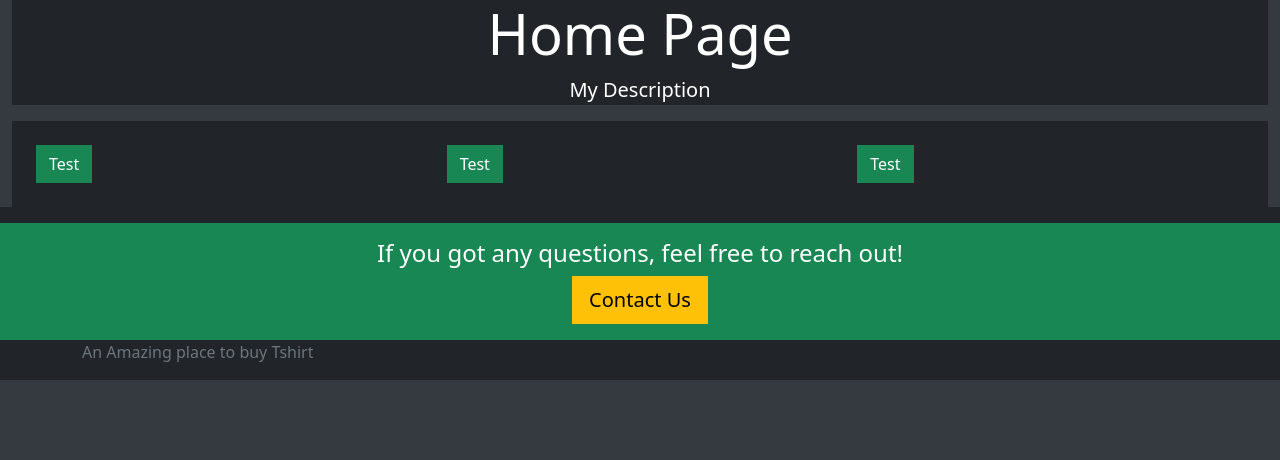
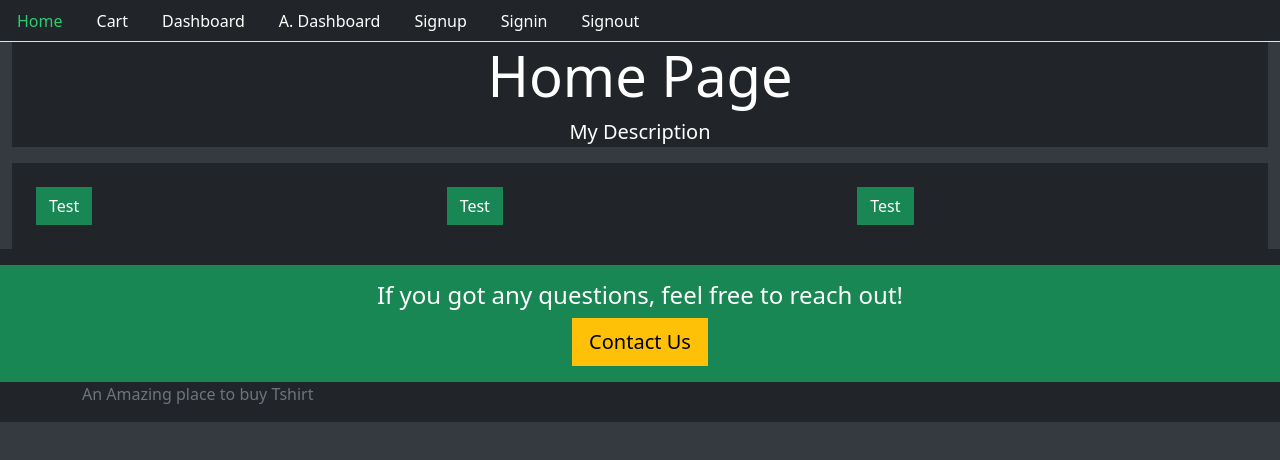
Before and after one commit to manideep-18/frontend_mern, a React (Create React App) app: page / in a window 1280 px wide. Shown: the top 460 px of the page. Built offline with nearby package versions, Linux system fonts and the light colour scheme.

Commit message:
navigation bar added

```diff
--- a/src/core/Base.js
+++ b/src/core/Base.js
@@ -1,4 +1,5 @@
 import React from 'react'
+import Menu from './Menu'
 
 export default function Base({
     title="My Title",
@@ -8,6 +9,7 @@
 }){
     return(
         <div>
+            <Menu/>
         <div className="container-fluid">
             <div className="jumbtron bg-dark text-white text-center">
                 <h2 className="display-4">
--- /dev/null
+++ b/src/core/Menu.js
@@ -0,0 +1,41 @@
+import React from 'react'
+import {Link,withRouter} from 'react-router-dom'
+
+const currentTab = (history,path)=>{
+    if(history.location.pathname === path)
+    return {color:'#2ecc72'}
+    else
+    return {color:'#FFFFFF'}
+}
+
+const Menu=({history})=>{
+    return(
+        <div>
+            <ul className="nav nav-tabs bg-dark">
+                <li className="nav-item">
+                    <Link style={currentTab(history,'/')} className="nav-link" to="/">Home</Link>
+                </li>
+                <li className="nav-item">
+                    <Link style={currentTab(history,'/cart')} className="nav-link" to="/cart">Cart</Link>
+                </li>
+                <li className="nav-item">
+                    <Link style={currentTab(history,'/user/dashboard')} className="nav-link" to="/user/dashboard">Dashboard</Link>
+                </li>
+                <li className="nav-item">
+                    <Link style={currentTab(history,'/admin/dashboard')} className="nav-link" to="/admin/dashboard">A. Dashboard</Link>
+                </li>
+                <li className="nav-item">
+                    <Link style={currentTab(history,'/signup')} className="nav-link" to="/signup">Signup</Link>
+                </li>
+                <li className="nav-item">
+                    <Link style={currentTab(history,'/sigin')} className="nav-link" to="/signin">Signin</Link>
+                </li>
+                <li className="nav-item">
+                    <Link style={currentTab(history,'/signout')} className="nav-link" to="/signout">Signout</Link>
+                </li>
+            </ul>
+        </div>
+    )
+}
+
+export default withRouter(Menu)
```
